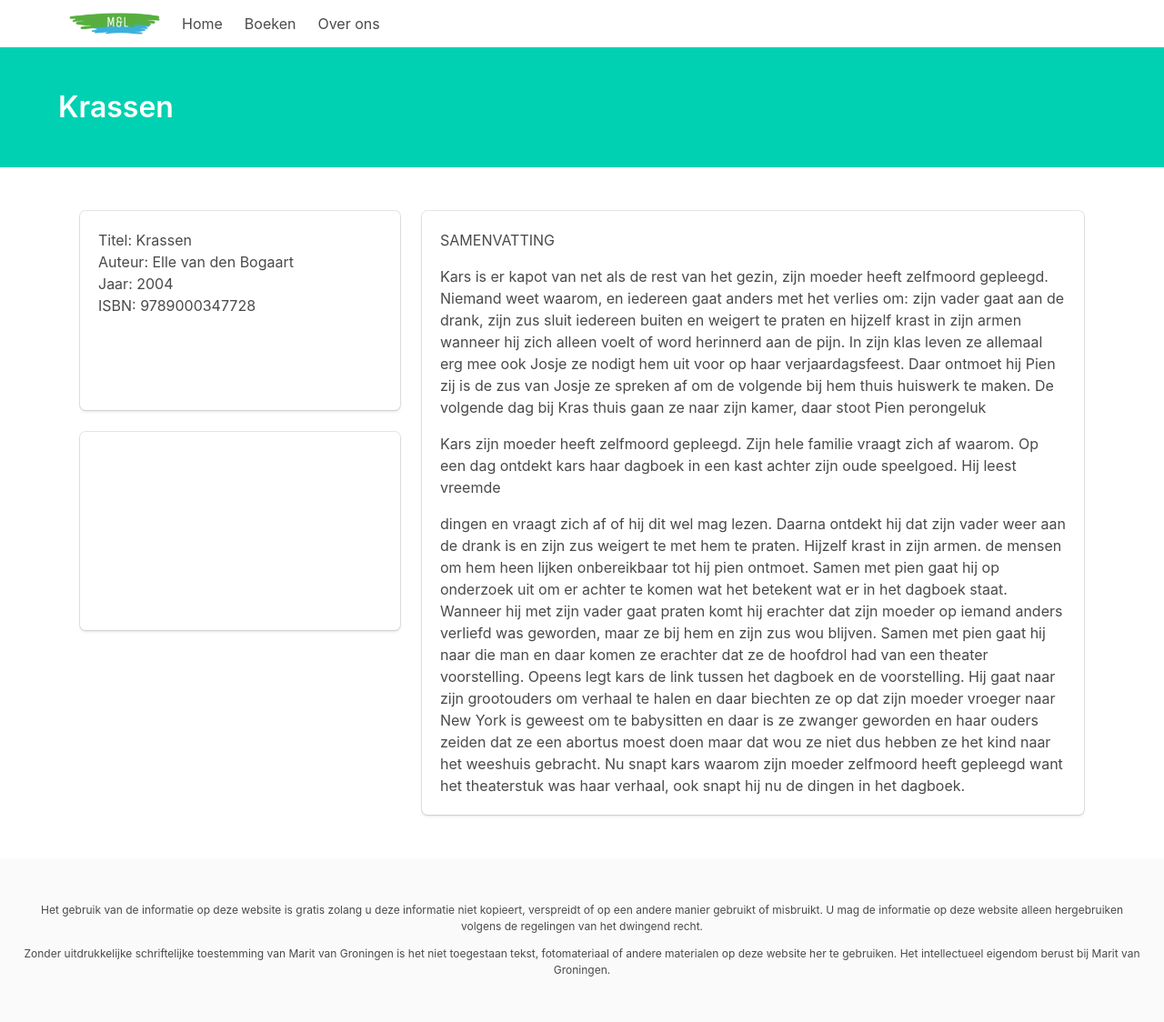
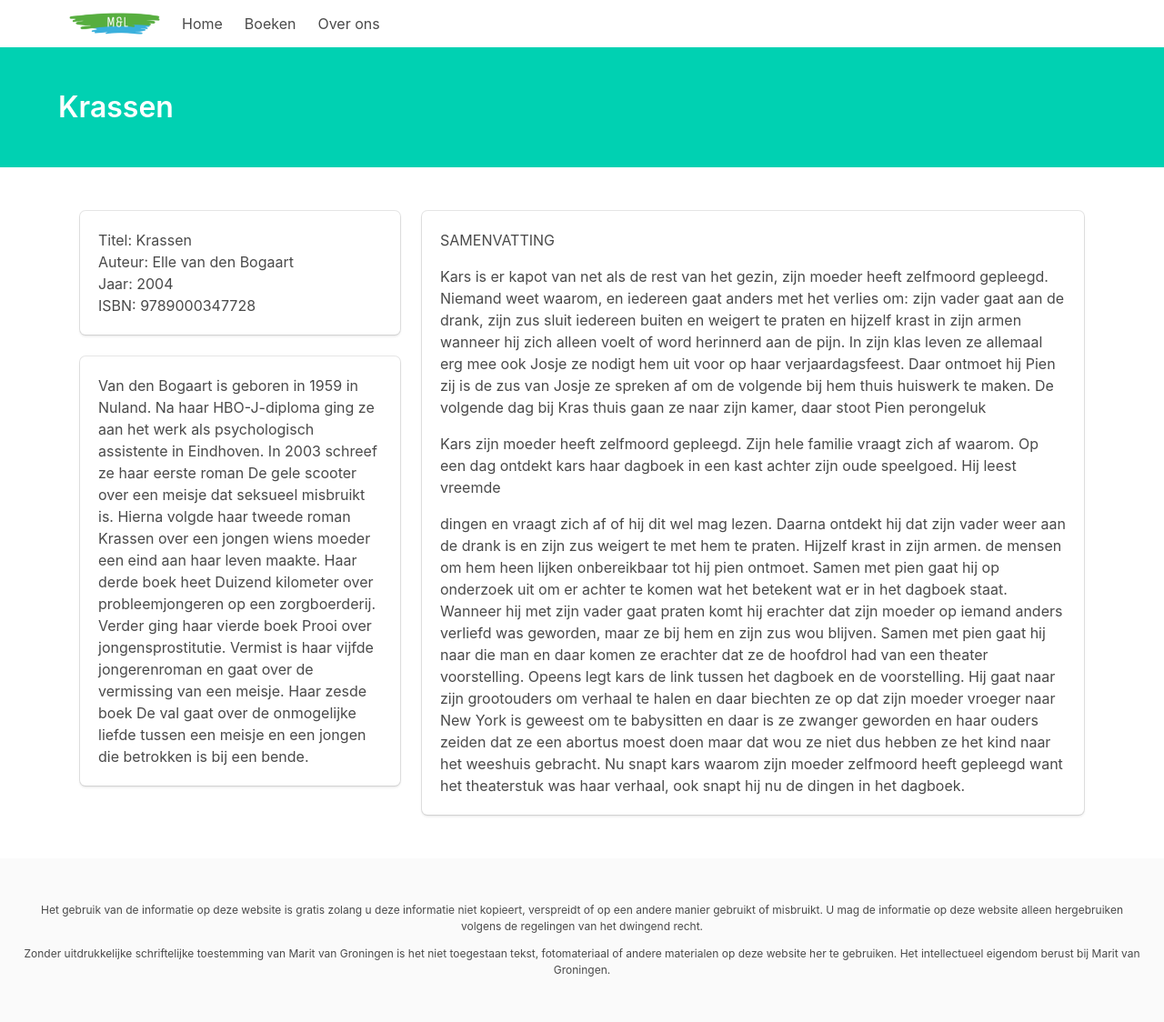
Before and after one commit to groninge01/marit, a Jekyll site: the page built from _books/krassen.md, in a window 1280 px wide. Shown: the whole page at 91% size. Built offline with Jekyll 4.4.1, drawn with Linux system fonts in a browser that asks for light colours; nearby versions of some CDN libraries; a script that is not in the unit is left out.

Commit message:
Update Book “krassen”

```diff
--- a/_books/krassen.md
+++ b/_books/krassen.md
@@ -5,7 +5,16 @@ author: Elle van den Bogaart
 year: 2004
 isbn: '9789000347728'
 image: /assets/img/uploads/kitten-scratches-sofa-looking-innocent_925x.jpg
-author_description: ''
+author_description: >-
+  Van den Bogaart is geboren in 1959 in Nuland. Na haar HBO-J-diploma ging ze
+  aan het werk als psychologisch assistente in Eindhoven. In 2003 schreef ze
+  haar eerste roman De gele scooter over een meisje dat seksueel misbruikt is.
+  Hierna volgde haar tweede roman Krassen over een jongen wiens moeder een eind
+  aan haar leven maakte. Haar derde boek heet Duizend kilometer over
+  probleemjongeren op een zorgboerderij. Verder ging haar vierde boek Prooi over
+  jongensprostitutie. Vermist is haar vijfde jongerenroman en gaat over de
+  vermissing van een meisje. Haar zesde boek De val gaat over de onmogelijke
+  liefde tussen een meisje en een jongen die betrokken is bij een bende.
 ---
 SAMENVATTING
 
```
